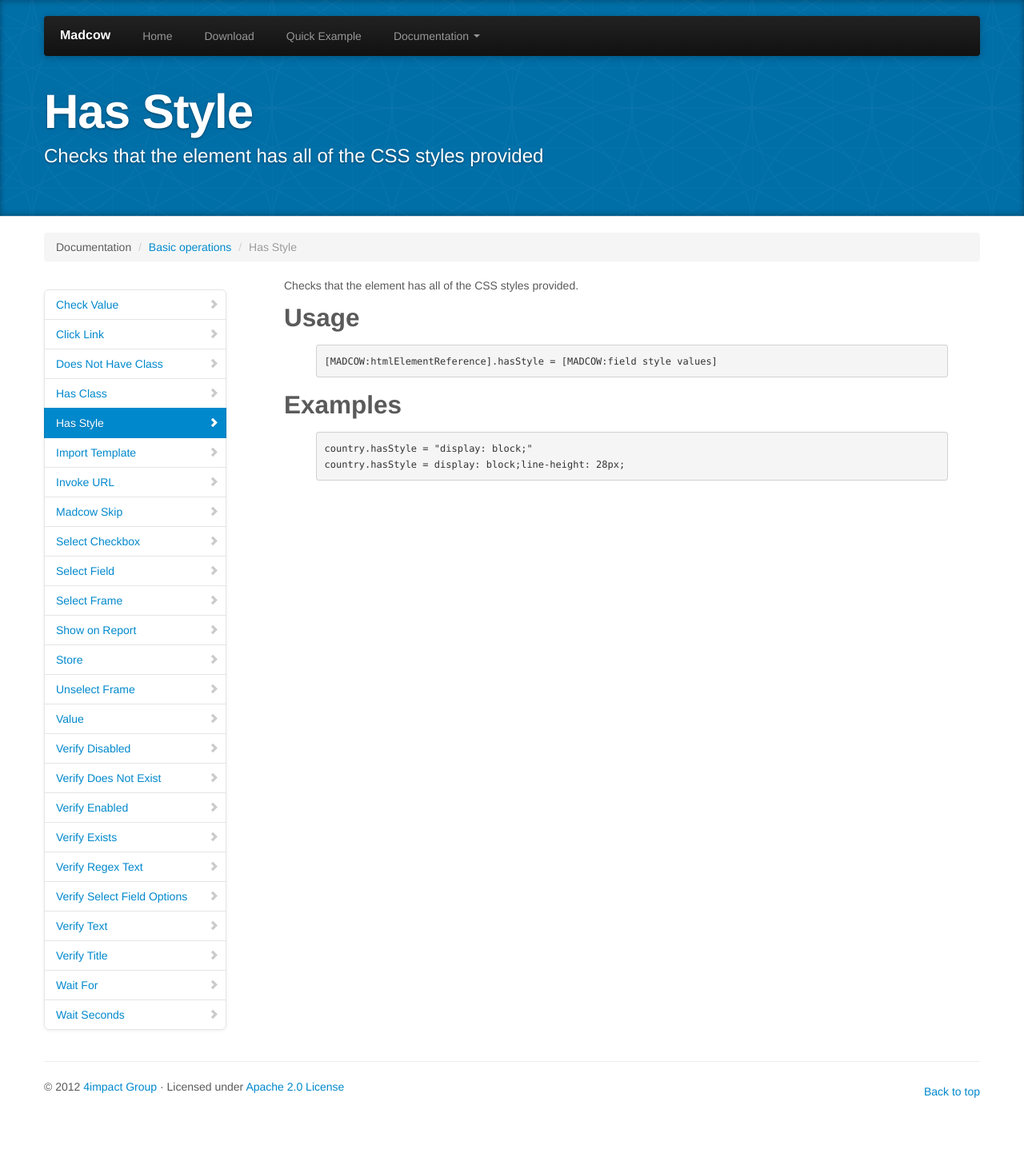
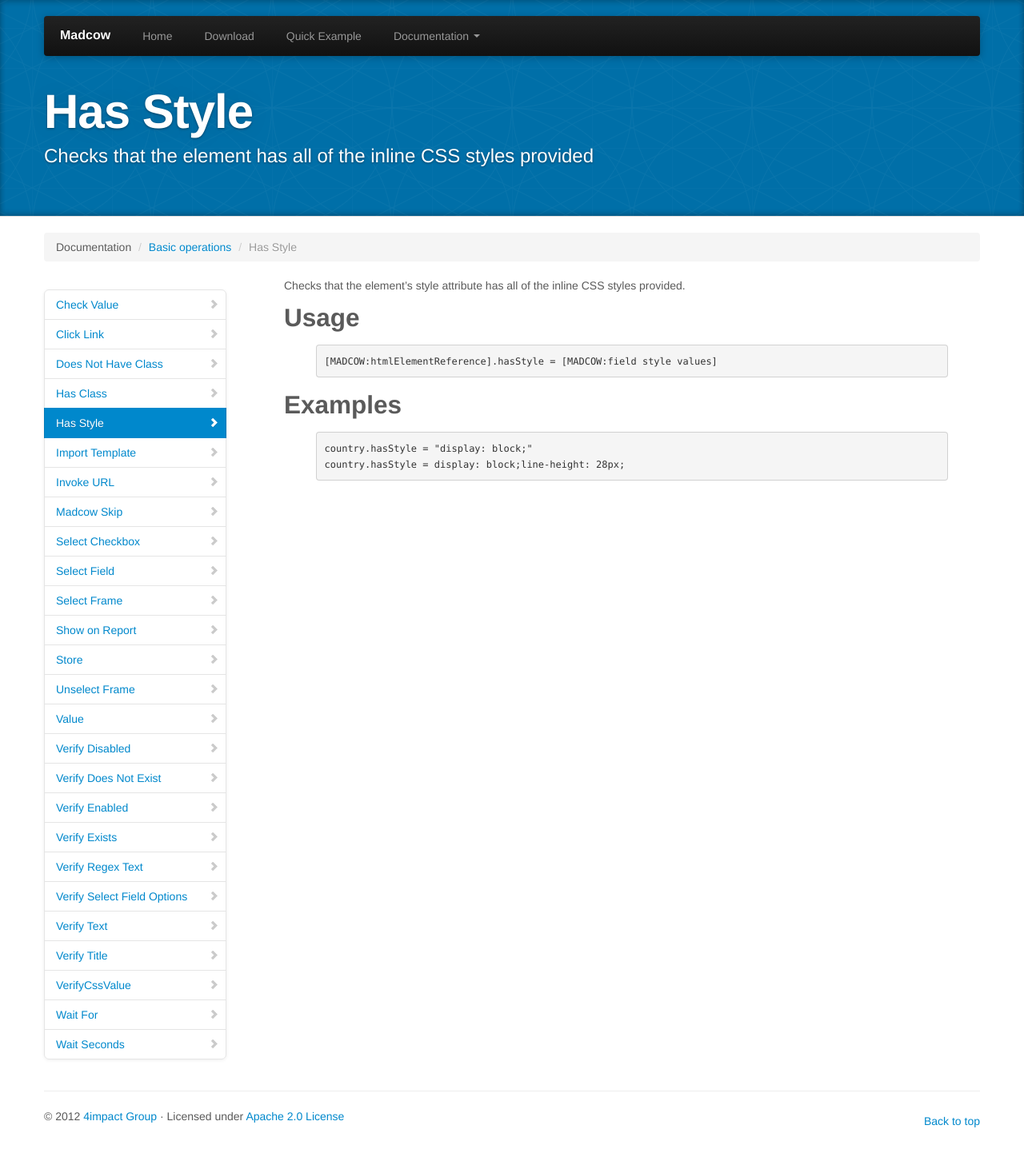
Before and after one commit to 4impact/madcow, a Jekyll site: the page built from documentation/basic operations/_posts/2012-11-01-Has-Style.md, in a window 1280 px wide. Shown: the whole page at 80% size. Built offline with Jekyll 4.4.1, drawn with Linux system fonts in a browser that asks for light colours; before the commit the page ends 1425 px from its top, so only the background shows below that; grey boxes are pictures that could not be loaded.

Commit message:
updating documentation for operations on madcow site

```diff
--- a/documentation/basic operations/_posts/2012-11-01-Has-Style.md
+++ b/documentation/basic operations/_posts/2012-11-01-Has-Style.md
@@ -1,11 +1,11 @@
 ---
 layout: postBasicOperation
 title: Has Style
-description: Checks that the element has all of the CSS styles provided
+description: Checks that the element has all of the inline CSS styles provided
 category: basic operations
 ---
 
-Checks that the element has all of the CSS styles provided.
+Checks that the element's style attribute has all of the inline CSS styles provided.
 
 ## Usage
 
```
Also changed, not shown: documentation/basic operations/_posts/2012-11-01-Verify-Css-Value.md (added, +32 -0 lines), documentation/basic operations/_posts/2012-11-01-Verify-Does-Not-Exist.md (+2 -1 lines), documentation/basic operations/_posts/2012-11-01-Verify-Exists.md (+2 -1 lines).
